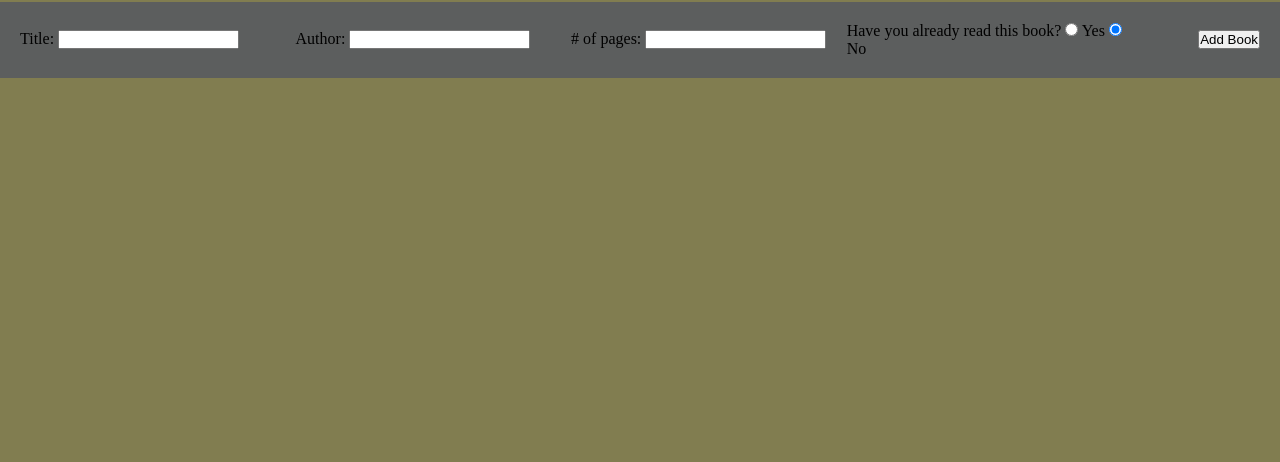
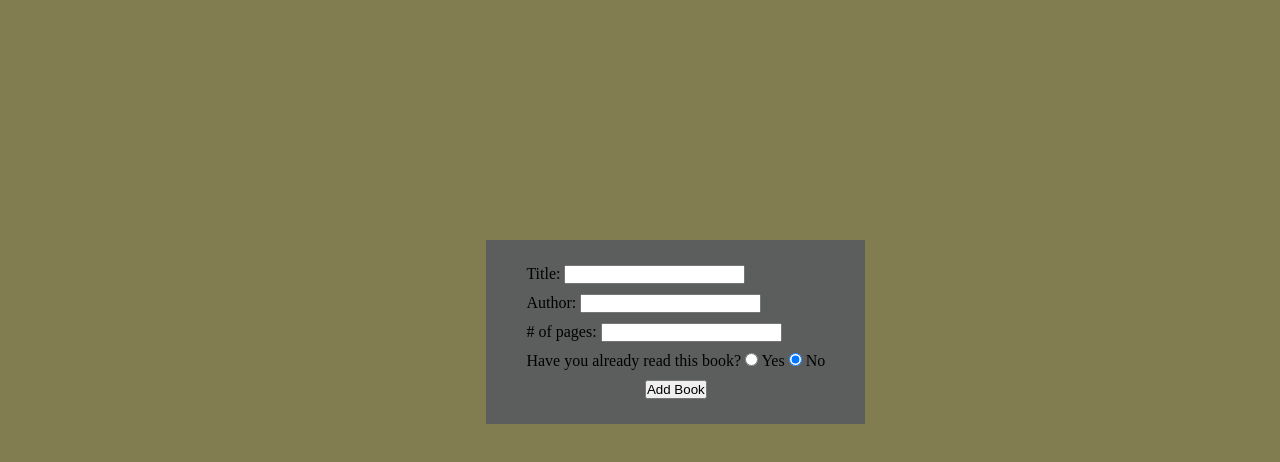
Before and after one commit to ajokea/library, a plain HTML site: page index.html in a window 1280 px wide. Both pictures are taken after a click on the button "New Book". Shown: the part 64-526 px from the top of the page. Drawn offline with Linux system fonts and the light colour scheme.

Commit message:
Change form popup into modal with blurry backdrop and fix grid template rows

```diff
--- a/style.css
+++ b/style.css
@@ -18,28 +18,38 @@ body > div:nth-child(2){
     padding: 5px;
 }
 
-body > div:nth-last-child(2) {
-    display: grid;
-    grid-template-rows: 1fr 5fr;
-}
-
 form {
+    position: fixed;
+    left: 38vw;
+    top: 38vh;
     background-color: rgb(92, 94, 94);
-    padding: 0 20px;
-    grid-template-columns: repeat(4, 2fr) 1fr;
-    align-items: center;
+    padding: 20px 40px;
     display: none;
 }
 
+form > div {
+    padding: 5px 0;
+}
+
 form > div:last-child {
-    justify-self: end;
+    justify-self: center;
+}
+
+.backdrop {
+    height: 100vh;
+    width: 100vw;
+    position: absolute;
+    top: 0;
+    right: 0;
+    background-color: rgba(129, 125, 80, 0);
+    backdrop-filter: blur(3px);
 }
 
 .book-display {
     display: grid;
-    grid-template-columns: repeat(auto-fill, 19.7vw);
-    grid-template-rows: repeat(auto-fill, 47.4vh);
-    grid-auto-rows: 47.4vh;
+    grid-template-columns: repeat(auto-fit, 19.7vw);
+    grid-template-rows: repeat(auto-fit, 47vh);
+    grid-auto-rows: 47vh;
     gap: 5px;
 }
 
```
